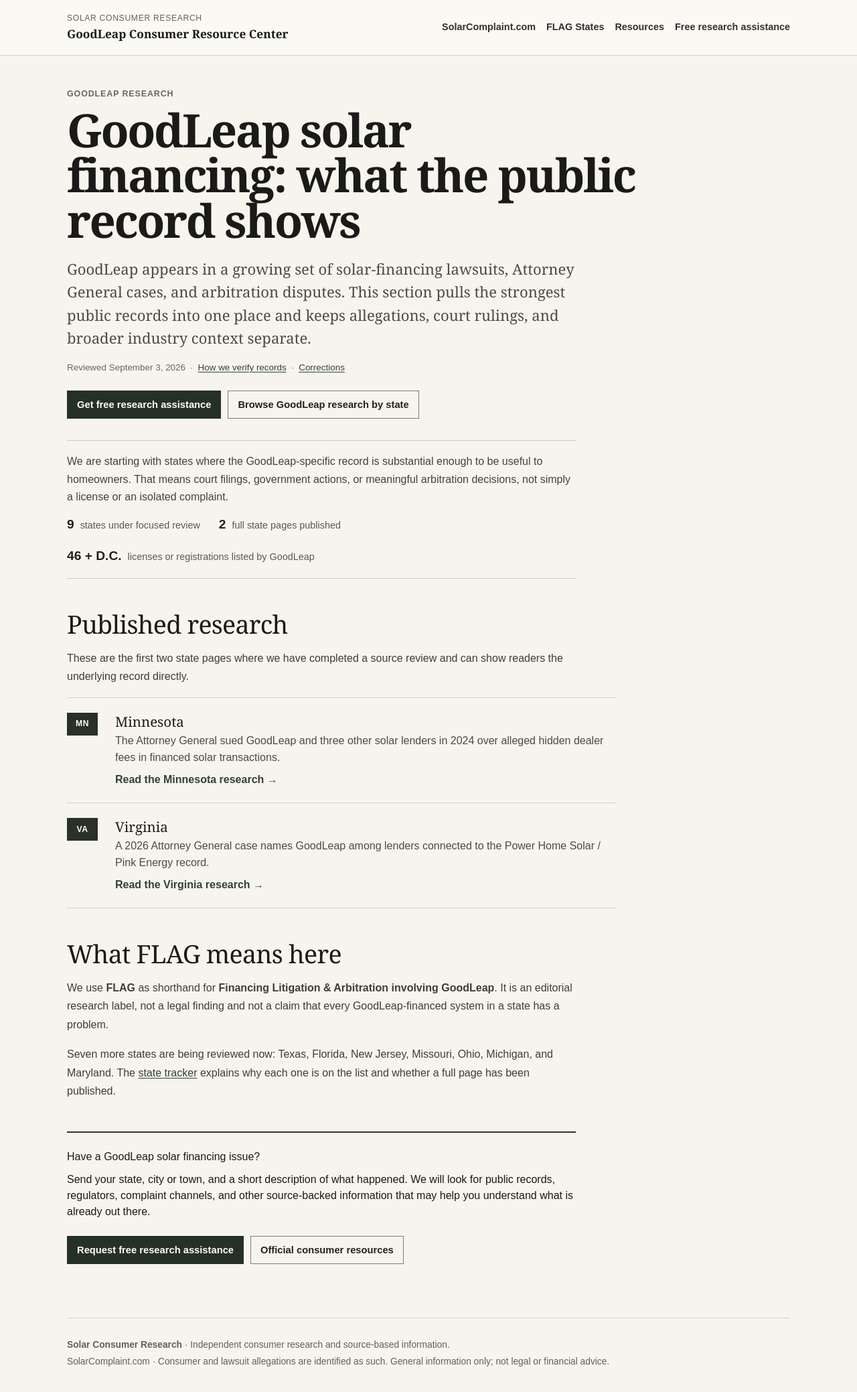
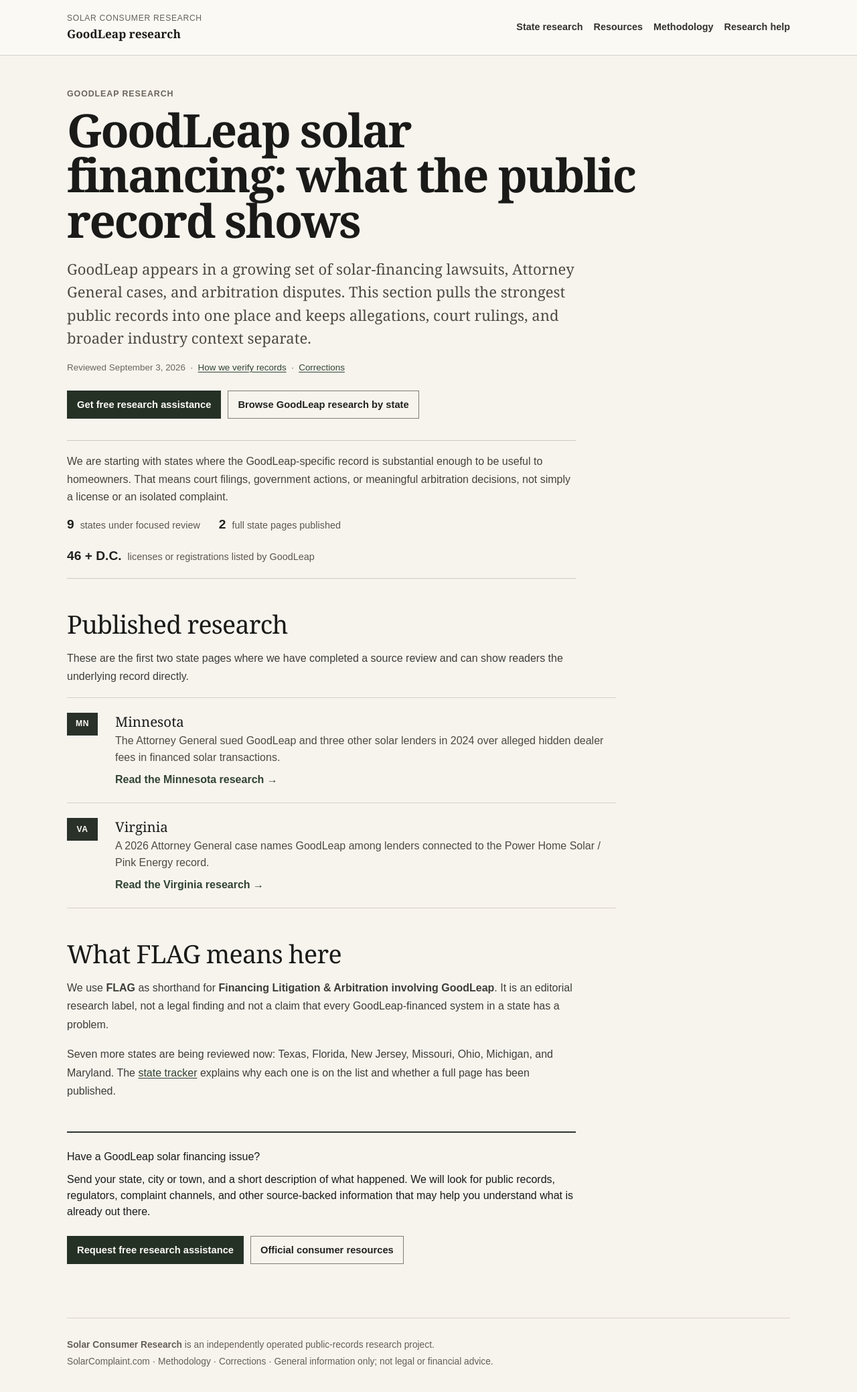
Before and after one commit to Decentralized-Rob/solar-consumer-research, a Next.js app: page /goodleap in a window 1280 px wide. Shown: the top 2078 px of the page at 67% size. Built offline with nearby package versions, Linux system fonts and the light colour scheme.

Commit message:
Make GoodLeap shell read like research publication

```diff
--- a/app/goodleap/layout.tsx
+++ b/app/goodleap/layout.tsx
@@ -4,7 +4,7 @@ import "./goodleap.css";
 
 export const metadata: Metadata = {
   title: {
-    default: "GoodLeap Consumer Resource Center",
+    default: "GoodLeap Solar Financing Research",
     template: "%s | Solar Consumer Research",
   },
   description:
@@ -17,10 +17,10 @@ export const metadata: Metadata = {
 };
 
 const nav = [
-  ["SolarComplaint.com", "/"],
-  ["FLAG States", "/goodleap/states"],
+  ["State research", "/goodleap/states"],
   ["Resources", "/goodleap/resources"],
-  ["Free research assistance", "/#questions"],
+  ["Methodology", "/methodology"],
+  ["Research help", "/#questions"],
 ] as const;
 
 export default function GoodLeapLayout({ children }: { children: React.ReactNode }) {
@@ -30,9 +30,9 @@ export default function GoodLeapLayout({ children }: { children: React.ReactNode
         <div className="gl-header-inner">
           <Link className="gl-brand" href="/goodleap">
             <span>Solar Consumer Research</span>
-            <strong>GoodLeap Consumer Resource Center</strong>
+            <strong>GoodLeap research</strong>
           </Link>
-          <nav aria-label="GoodLeap hub navigation">
+          <nav aria-label="GoodLeap research navigation">
             {nav.map(([label, href]) => (
               <Link href={href} key={href}>{label}</Link>
             ))}
@@ -41,8 +41,10 @@ export default function GoodLeapLayout({ children }: { children: React.ReactNode
       </header>
       {children}
       <footer className="gl-footer">
-        <p><strong>Solar Consumer Research</strong> · Independent consumer research and source-based information.</p>
-        <p><Link href="/">SolarComplaint.com</Link> · Consumer and lawsuit allegations are identified as such. General information only; not legal or financial advice.</p>
+        <p><strong>Solar Consumer Research</strong> is an independently operated public-records research project.</p>
+        <p>
+          <Link href="/">SolarComplaint.com</Link> · <Link href="/methodology">Methodology</Link> · <Link href="/corrections">Corrections</Link> · General information only; not legal or financial advice.
+        </p>
       </footer>
     </div>
   );
```
